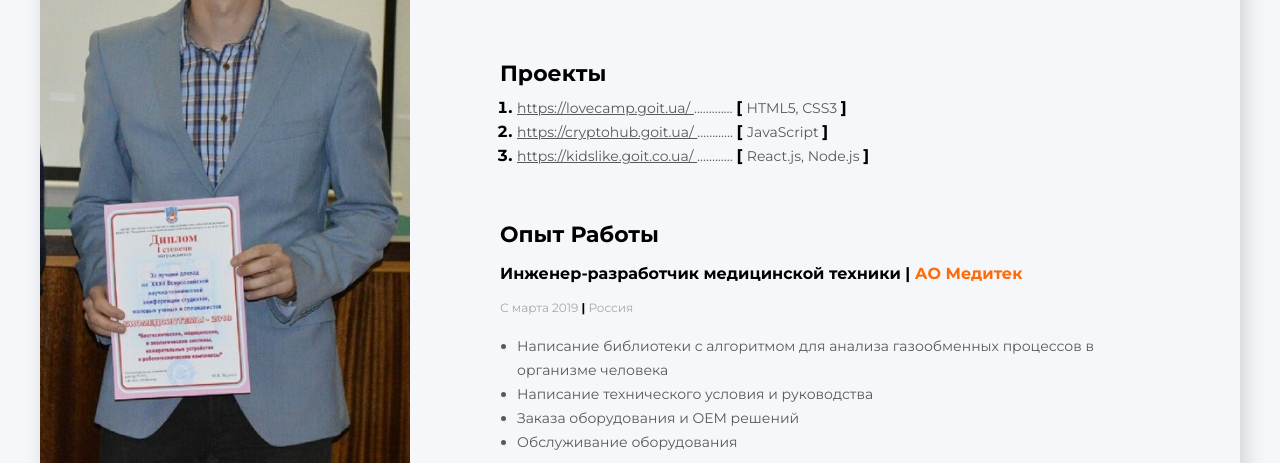
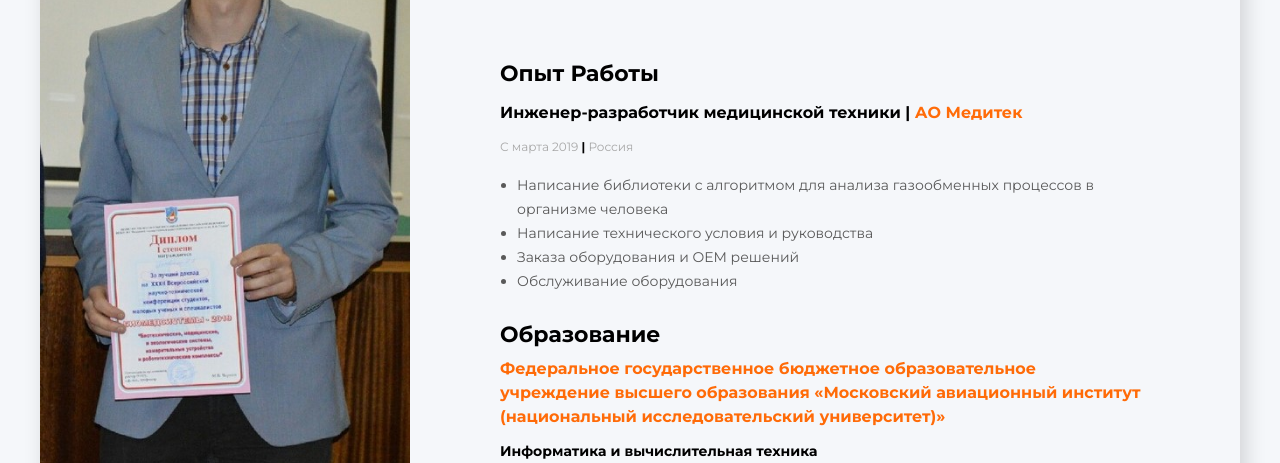
Before and after one commit to Vankezzz/MathFigure, a plain HTML site: page Task10/index.html in a window 1280 px wide. Shown: the part 337-800 px from the top of the page. Drawn offline with Linux system fonts and the light colour scheme.

Commit message:
Update index.html

```diff
--- a/Task10/index.html
+++ b/Task10/index.html
@@ -56,59 +56,6 @@
                 <p class="about-me-description">Считаю, что человек должен себе ставить цели и добиваться их - это и делает из обычного человека профессионала</p>
             </div>
 
-            <!-- projects container -->
-            <div class="projects-container">
-                <h3 class="about-me-title">Проекты</h3>
-                <!-- Нумерованный список -->
-                <ol>
-                    <li class="projects-item">
-                        <a class="projects-link" href="https://lovecamp.goit.ua/">
-                            https://lovecamp.goit.ua/
-                        </a>
-                        <span class="projects-name">
-                            .............
-                        </span>
-                        <b>
-                            [
-                            <span class="projects-name">
-                                HTML5, CSS3
-                            </span>
-                            ]
-                        </b>
-                    </li>
-                    <li class="projects-item">
-                        <a class="projects-link" href="https://cryptohub.goit.ua/">
-                            https://cryptohub.goit.ua/
-                        </a>
-                            <span class="projects-name">
-                                ............
-                            </span>
-                            <b>
-                                [
-                                <span class="projects-name">
-                                    JavaScript
-                                </span>
-                                ]
-                            </b>
-                     </li>
-                    <li class="projects-item">
-                        <a class="projects-link" href="https://kidslike.goit.co.ua/">
-                            https://kidslike.goit.co.ua/
-                        </a>
-                        <span class="projects-name">
-                            ............
-                        </span>
-                        <b>
-                            [
-                            <span class="projects-name">
-                                React.js, Node.js
-                            </span>
-                            ]
-                        </b>
-                    </li>
-                </ol>
-            </div>
-
             <!-- Work Experience container -->
             <div>
                 <h3 class="about-me-title">Опыт Работы</h3>
```
